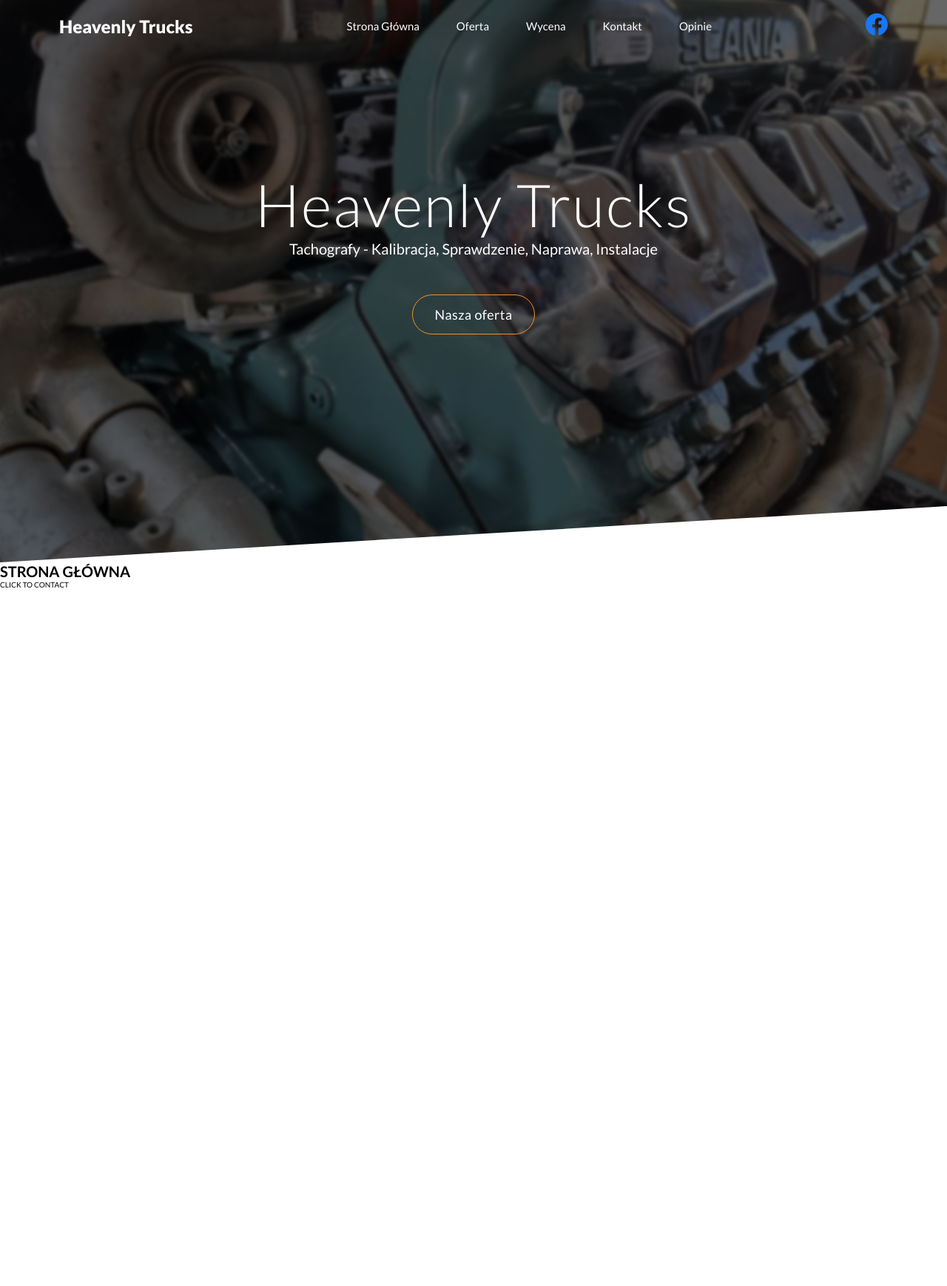
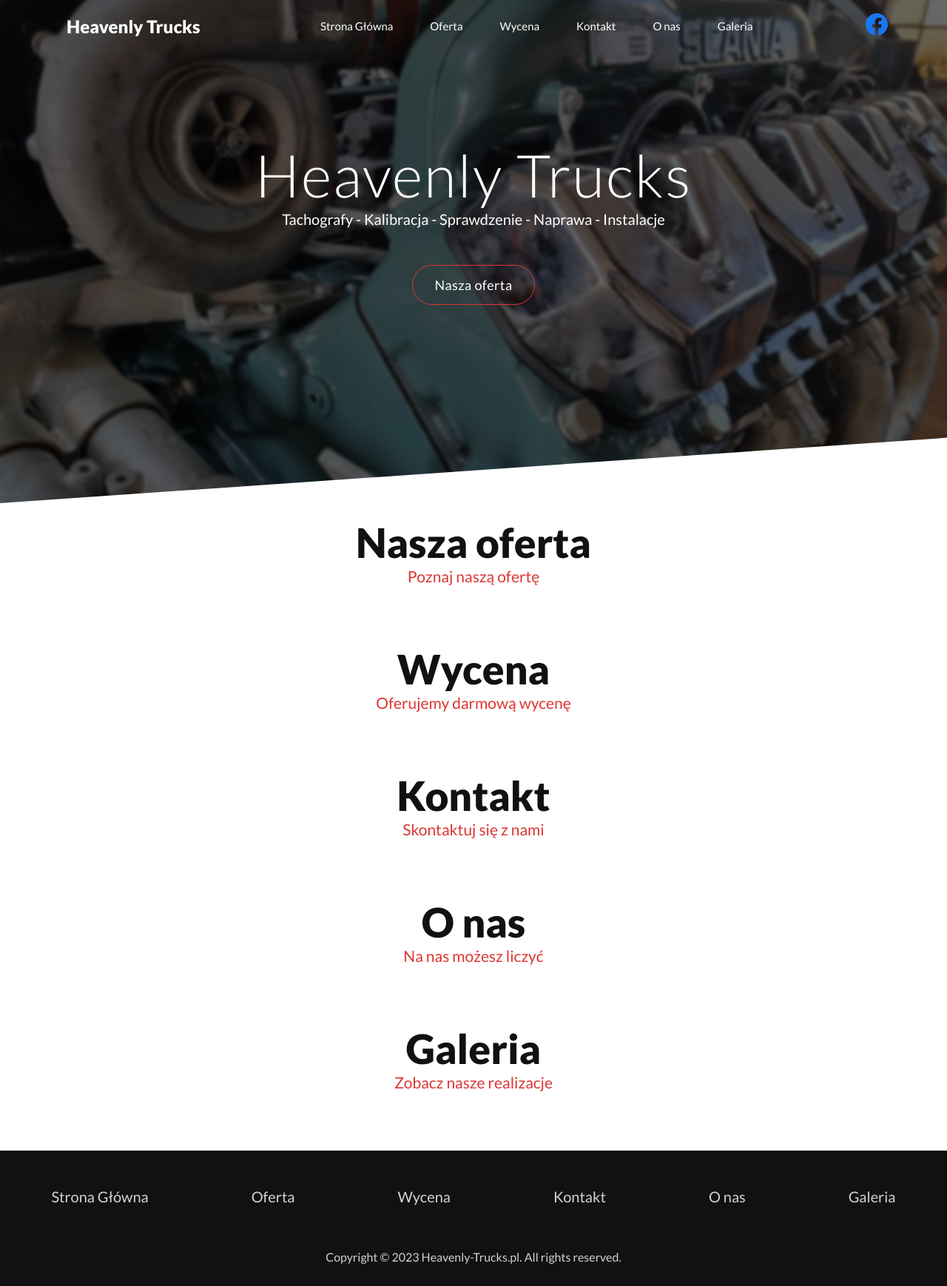
Before and after one commit to KacperKsiez/heavenly-trucks, a website built with webpack: page src/index.html in a window 1280 px wide. Shown: the top 1738 px of the page at 74% size. Before the commit the page ends 1584 px from the top, so only its background shows below. Built offline with nearby package versions, Linux system fonts and the light colour scheme.

Commit message:
heading, footer, boxshadow, other prim color

```diff
--- a/src/index.html
+++ b/src/index.html
@@ -1,16 +1,23 @@
 <!DOCTYPE html>
-<html lang="en">
+<html lang="pl">
 	<head>
 		<meta charset="UTF-8" />
 		<meta http-equiv="X-UA-Compatible" content="IE=edge" />
 		<meta name="viewport" content="width=device-width, initial-scale=1.0" />
-		<title>Document</title>
+		<title>Serwis pojazdów ciężarowych - Tachografy, kalibracja, sprawdzanie, naprawa samochodów ciężarowych - Heavenly Trucks</title>
+		<meta
+			name="description"
+			content="Heavenly Trucks - ekspert w tachografach i samochodach ciężarowych. Nasza firma specjalizuje się w kalibracji, sprawdzaniu, naprawie i instalacji tachografów. Zaufaj naszemu doświadczeniu i profesjonalizmowi, aby zapewnić Ci niezawodność i zgodność ze standardami branżowymi"
+		/>
+		<meta name="keywords" content="Heavenly Trucks, tachografy, kalibracja, sprawdzanie, naprawa, samochody ciężarowe, instalacje, mechanik, tachografy nakło" />
 	</head>
 	<body>
 		<header class="main-header">
-			<div class="main-header__logo">
+			<figure class="main-header__logo">
+				<a class="link" href="#">
 					<h1>Heavenly Trucks</h1>
-			</div>
+				</a>
+			</figure>
 
 			<nav class="main-header__nav">
 				<ul class="main-header__list">
@@ -18,7 +25,8 @@
 					<li class="main-header__list-item"><a class="link main-header__list-link" href="#">Oferta</a></li>
 					<li class="main-header__list-item"><a class="link main-header__list-link" href="#">Wycena</a></li>
 					<li class="main-header__list-item"><a class="link main-header__list-link" href="#">Kontakt</a></li>
-					<li class="main-header__list-item"><a class="link main-header__list-link" href="#">Opinie</a></li>
+					<li class="main-header__list-item"><a class="link main-header__list-link" href="#">O nas</a></li>
+					<li class="main-header__list-item"><a class="link main-header__list-link" href="#">Galeria</a></li>
 				</ul>
 			</nav>
 
@@ -31,17 +39,60 @@
 			</a>
 		</header>
 
-		<section class="section-top">
+		<main class="container">
+			<section class="section-top mb-2">
 				<div class="section-top__content">
 					<h1 class="section-top__heading-1">Heavenly Trucks</h1>
-				<h2 class="section-top__heading-2">Tachografy - Kalibracja, Sprawdzenie, Naprawa, Instalacje</h2>
+					<h2 class="section-top__heading-2">Tachografy - Kalibracja - Sprawdzenie - Naprawa - Instalacje</h2>
 					<a class="btn section-top__btn" href="#">Nasza oferta</a>
 				</div>
 				<img class="section-top__img" src="./media/img/b1.jpg" alt="silnik od scania" />
 			</section>
 
-		<div class="header"></div>
-		<h1>STRONA GŁÓWNA</h1>
-		<div style="height: 100vh" href="html/contact.html">CLICK TO CONTACT</div>
+			<section class="offer mb-8">
+				<div class="heading">
+					<h2 class="heading__prim">Nasza oferta</h2>
+					<p class="heading__desc">Poznaj naszą ofertę</p>
+				</div>
+			</section>
+			<section class="gallery mb-8">
+				<div class="heading">
+					<h2 class="heading__prim">Wycena</h2>
+					<p class="heading__desc">Oferujemy darmową wycenę</p>
+				</div>
+			</section>
+			<section class="opinions mb-8">
+				<div class="heading">
+					<h2 class="heading__prim">Kontakt</h2>
+					<p class="heading__desc">Skontaktuj się z nami</p>
+				</div>
+			</section>
+			<section class="contact mb-8">
+				<div class="heading">
+					<h2 class="heading__prim">O nas</h2>
+					<p class="heading__desc">Na nas możesz liczyć</p>
+				</div>
+			</section>
+			<section class="contact mb-8">
+				<div class="heading">
+					<h2 class="heading__prim">Galeria</h2>
+					<p class="heading__desc">Zobacz nasze realizacje</p>
+				</div>
+			</section>
+
+			<footer class="footer">
+				<nav class="footer__nav">
+					<ul class="footer__list">
+						<li class="footer__list-item"><a class="link footer__list-link" href="#">Strona Główna</a></li>
+						<li class="footer__list-item"><a class="link footer__list-link" href="#">Oferta</a></li>
+						<li class="footer__list-item"><a class="link footer__list-link" href="#">Wycena</a></li>
+						<li class="footer__list-item"><a class="link footer__list-link" href="#">Kontakt</a></li>
+						<li class="footer__list-item"><a class="link footer__list-link" href="#">O nas</a></li>
+						<li class="footer__list-item"><a class="link footer__list-link" href="#">Galeria</a></li>
+					</ul>
+				</nav>
+				<p class="footer__copy">Copyright © 2023 Heavenly-Trucks.pl. All rights reserved.</p>
+			</footer>
+		</main>
 	</body>
 </html>
--- a/src/styles/abstracts/_variables.scss
+++ b/src/styles/abstracts/_variables.scss
@@ -1,2 +1,3 @@
 $colorPrimary: #f48f25;
+$colorPrimary: #dc3632;
 $colorFontPrimary: #111;
--- /dev/null
+++ b/src/styles/base/_utilities.scss
@@ -0,0 +1,17 @@
+.mb-2 {
+	margin-bottom: 2rem !important;
+}
+
+.mb-4 {
+	margin-bottom: 4rem !important;
+}
+
+.mb-8 {
+	margin-bottom: 8rem !important;
+}
+.mb-10 {
+	margin-bottom: 10rem !important;
+}
+.mb-12 {
+	margin-bottom: 12rem !important;
+}
--- a/src/styles/components/_buttons.scss
+++ b/src/styles/components/_buttons.scss
@@ -10,5 +10,7 @@
 	&:hover {
 		background-color: $colorPrimary;
 		color: $colorFontPrimary;
+
+		box-shadow: $colorPrimary 0px 5px 10px -5px, $colorPrimary 0px 8px 16px -8px;
 	}
 }
--- /dev/null
+++ b/src/styles/components/_heading.scss
@@ -0,0 +1,12 @@
+.heading {
+	text-align: center;
+	&__prim {
+		color: $colorFontPrimary;
+		font-size: 5.5rem;
+		font-weight: 900;
+	}
+	&__desc {
+		color: $colorPrimary;
+		font-size: 2.1rem;
+	}
+}
--- a/src/styles/components/_link.scss
+++ b/src/styles/components/_link.scss
@@ -1,4 +1,4 @@
 .link {
 	text-decoration: none;
-	color: $colorFontPrimary;
+	color: inherit;
 }
--- a/src/styles/layout/_footer.scss
+++ b/src/styles/layout/_footer.scss
@@ -0,0 +1,43 @@
+.footer {
+	background-color: #111;
+	padding: 5rem 0 3rem 0;
+
+	display: flex;
+	justify-content: center;
+	flex-direction: column;
+	gap: 6rem;
+
+	&__copy {
+		color: lightgray;
+		font-size: 1.6rem;
+		align-self: center;
+	}
+
+	&__list {
+		display: flex;
+		flex-wrap: wrap;
+		height: inherit;
+		align-items: center;
+		justify-content: space-around;
+		list-style-type: none;
+		color: lightgray;
+	}
+
+	&__list-item {
+		transition: 0.2s;
+		&:hover {
+			transform: scale(1.1) rotate(3deg);
+		}
+	}
+
+	&__list-link {
+		font-size: 2rem;
+		padding: 1rem 2rem;
+		border-radius: 1rem;
+
+		transition: 0.2s;
+		&:hover {
+			background-color: #161616;
+		}
+	}
+}
--- a/src/styles/layout/_header.scss
+++ b/src/styles/layout/_header.scss
@@ -17,6 +17,7 @@
 
 	&--scrolled {
 		background-color: white;
+		box-shadow: rgba(100, 100, 111, 0.2) 0px 7px 29px 0px;
 		color: $colorFontPrimary;
 	}
 
@@ -27,6 +28,9 @@
 	}
 
 	&__logo {
+		cursor: pointer;
+		padding: 0.5rem 1rem;
+
 		h1 {
 			font-weight: 900;
 			font-size: 2.4rem;
@@ -37,6 +41,12 @@
 		font-size: 2rem;
 		text-decoration: none;
 		color: white;
+		transition: 0.2s;
+
+		&:hover {
+			transform: scale(1.1);
+		}
+
 		&--fb {
 			color: #1877f2;
 		}
--- a/src/styles/layout/_section-top.scss
+++ b/src/styles/layout/_section-top.scss
@@ -1,6 +1,6 @@
 .section-top {
-	height: 95vh;
-	clip-path: polygon(0 0, 100% 0, 100% 90%, 0 100%);
+	height: 85vh;
+	clip-path: polygon(0 0, 100% 0, 100% 87%, 0 100%);
 	width: 100vw;
 
 	&__content {
--- a/src/styles/main.scss
+++ b/src/styles/main.scss
@@ -6,6 +6,7 @@
 @import 'base/reset';
 @import 'base/typography';
 @import 'base/animations';
+@import 'base/utilities';
 
 @import 'layout/header';
 @import 'layout/footer';
@@ -13,6 +14,8 @@
 
 @import 'components/buttons';
 @import 'components/card';
+@import 'components/link';
+@import 'components/heading';
 // @import 'components/splide';
 
 @import 'pages/home';
```
Also changed, not shown: dist/index.html, dist/main.css, 1 other file. Lines whose indentation alone changed are shown as unchanged.
